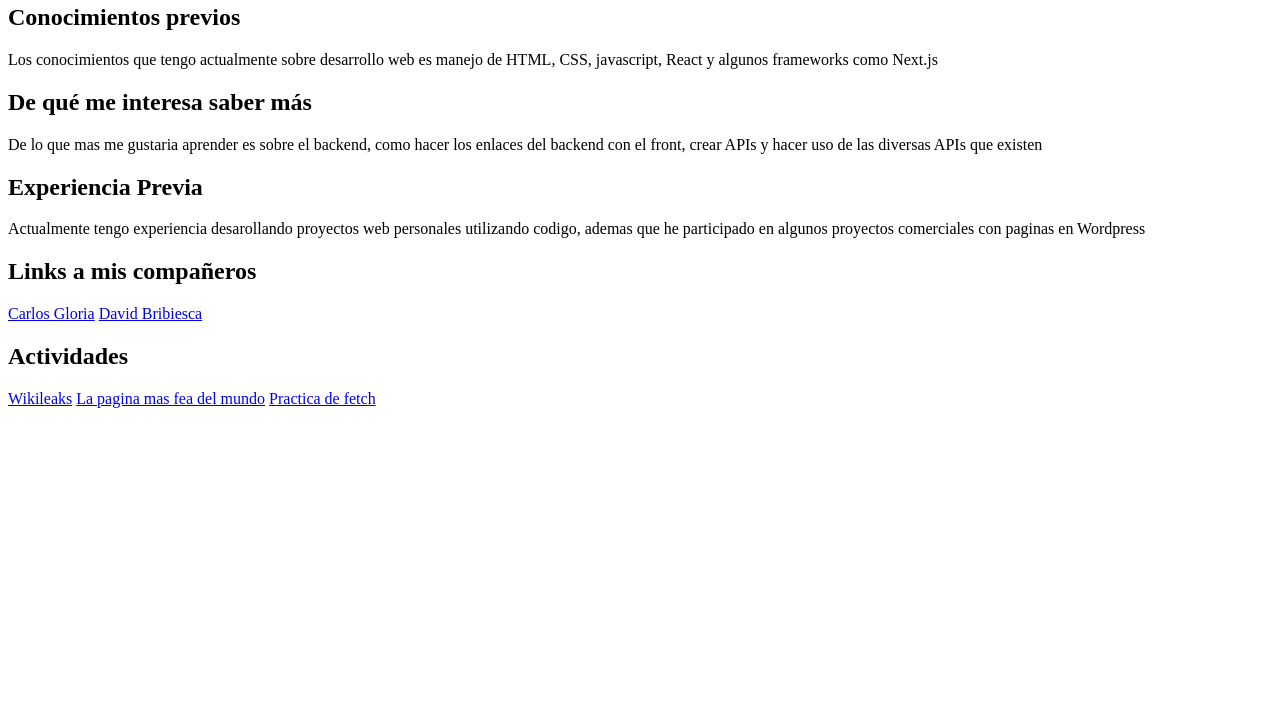
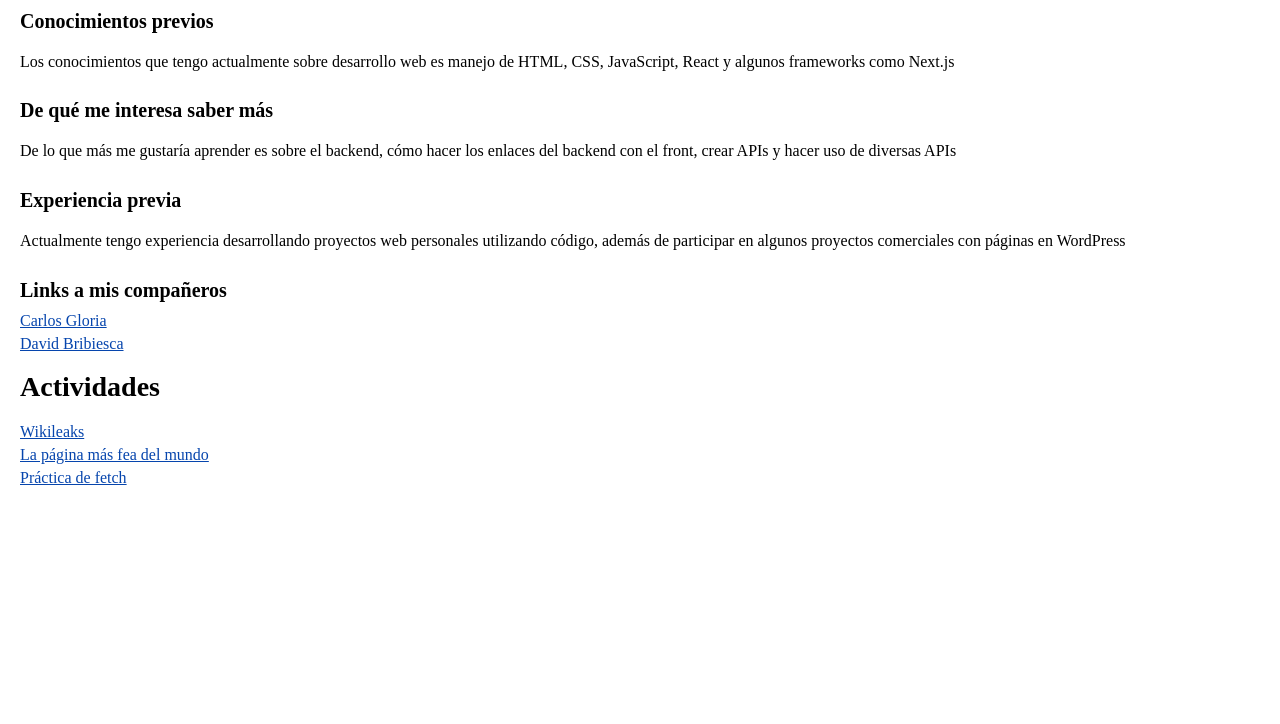
Before and after one commit to AaronHero03/AaronHero03.github.io, a plain HTML site: page index.html in a window 1280 px wide. Shown: the part 76-800 px from the top of the page. Drawn offline with Linux system fonts and the light colour scheme.

Commit message:
Refactor index.html structure and add styles in styles.css; create ugly.css for unique styling

```diff
--- a/index.html
+++ b/index.html
@@ -3,37 +3,42 @@
 	<head>
 		<meta charset="UTF-8" />
 		<meta name="viewport" content="width=device-width, initial-scale=1.0" />
-		<title>Document</title>
+		<title>Actividad 1</title>
+		<link rel="stylesheet" href="styles.css" />
 	</head>
 
 	<body>
+		<div class="container">
 			<h1>Actividad 1</h1>
+
 			<h2>Conocimientos previos</h2>
 			<p>
-			Los conocimientos que tengo actualmente sobre desarrollo web es manejo de
-			HTML, CSS, javascript, React y algunos frameworks como Next.js
+				Los conocimientos que tengo actualmente sobre desarrollo web es manejo
+				de HTML, CSS, JavaScript, React y algunos frameworks como Next.js
 			</p>
 
 			<h2>De qué me interesa saber más</h2>
 			<p>
-			De lo que mas me gustaria aprender es sobre el backend, como hacer los
-			enlaces del backend con el front, crear APIs y hacer uso de las diversas
-			APIs que existen
+				De lo que más me gustaría aprender es sobre el backend, cómo hacer los
+				enlaces del backend con el front, crear APIs y hacer uso de diversas
+				APIs
 			</p>
-		<h2>Experiencia Previa</h2>
+
+			<h2>Experiencia previa</h2>
 			<p>
-			Actualmente tengo experiencia desarollando proyectos web personales
-			utilizando codigo, ademas que he participado en algunos proyectos
-			comerciales con paginas en Wordpress
+				Actualmente tengo experiencia desarrollando proyectos web personales
+				utilizando código, además de participar en algunos proyectos comerciales
+				con páginas en WordPress
 			</p>
 
 			<h2>Links a mis compañeros</h2>
-		<a href="carlosgl05.github.io">Carlos Gloria</a>
-		<a href="david-bribiesca.github.io">David Bribiesca</a>
+			<a href="https://carlosgl05.github.io">Carlos Gloria</a>
+			<a href="https://david-bribiesca.github.io">David Bribiesca</a>
 
-		<h2>Actividades</h2>
-		<a href="carlosgl05.github.io">Wikileaks</a>
-		<a href="david-bribiesca.github.io">La pagina mas fea del mundo</a>
-		<a href="david-bribiesca.github.io">Practica de fetch</a>
+			<h1>Actividades</h1>
+			<a href="wikileaks2.html">Wikileaks</a>
+			<a href="ugliestpage.html">La página más fea del mundo</a>
+			<a href="fetch.html">Práctica de fetch</a>
+		</div>
 	</body>
 </html>
--- a/styles.css
+++ b/styles.css
@@ -0,0 +1,35 @@
+body {
+	background-color: white;
+	margin: 0;
+	height: 97vh;
+}
+
+.container {
+	height: 100%;
+	background: white;
+	padding: 10px 20px;
+}
+
+h1 {
+	font-size: 28px;
+	margin-bottom: 20px;
+}
+
+h2 {
+	font-size: 20px;
+	margin-top: 25px;
+	margin-bottom: 10px;
+}
+
+p {
+	font-size: 16px;
+	line-height: 1.6;
+	text-align: justify;
+}
+
+a {
+	display: block;
+	margin: 5px 0;
+	color: #0645ad;
+	text-decoration: underline;
+}
--- /dev/null
+++ b/ugly.css
@@ -0,0 +1,66 @@
+body {
+	background-color: #ff00ff;
+	font-family: "Comic Sans MS", cursive;
+	color: #00ff00;
+}
+
+h1 {
+	font-size: 55px;
+	color: rgb(246, 218, 127);
+	background: rgb(255, 203, 32);
+	letter-spacing: 5px;
+}
+
+h2 {
+	font-size: 30px;
+	color: cyan;
+	background: orange;
+	transform: skewX(-10deg);
+}
+
+h3 {
+	font-size: 22px;
+	color: red;
+	background: lime;
+}
+
+p {
+	font-size: 30px;
+	background: #00ffff;
+	color: #ff0000;
+	line-height: 2.2;
+	letter-spacing: 2px;
+}
+
+div {
+	border: 4px dotted blue;
+	margin: 12px;
+	padding: 8px;
+	transform: rotate(1deg);
+}
+
+ul {
+	background: yellow;
+}
+
+li {
+	font-size: 12px;
+	color: purple;
+}
+
+table {
+	background: lime;
+	border: 4px solid red;
+}
+
+th {
+	background: black;
+	color: yellow;
+	font-size: 22px;
+}
+
+td {
+	background: cyan;
+	color: blue;
+	font-size: 18px;
+}
```
Also changed, not shown: ugliestpage.html (+1 -0 lines). Lines whose indentation alone changed are shown as unchanged.
